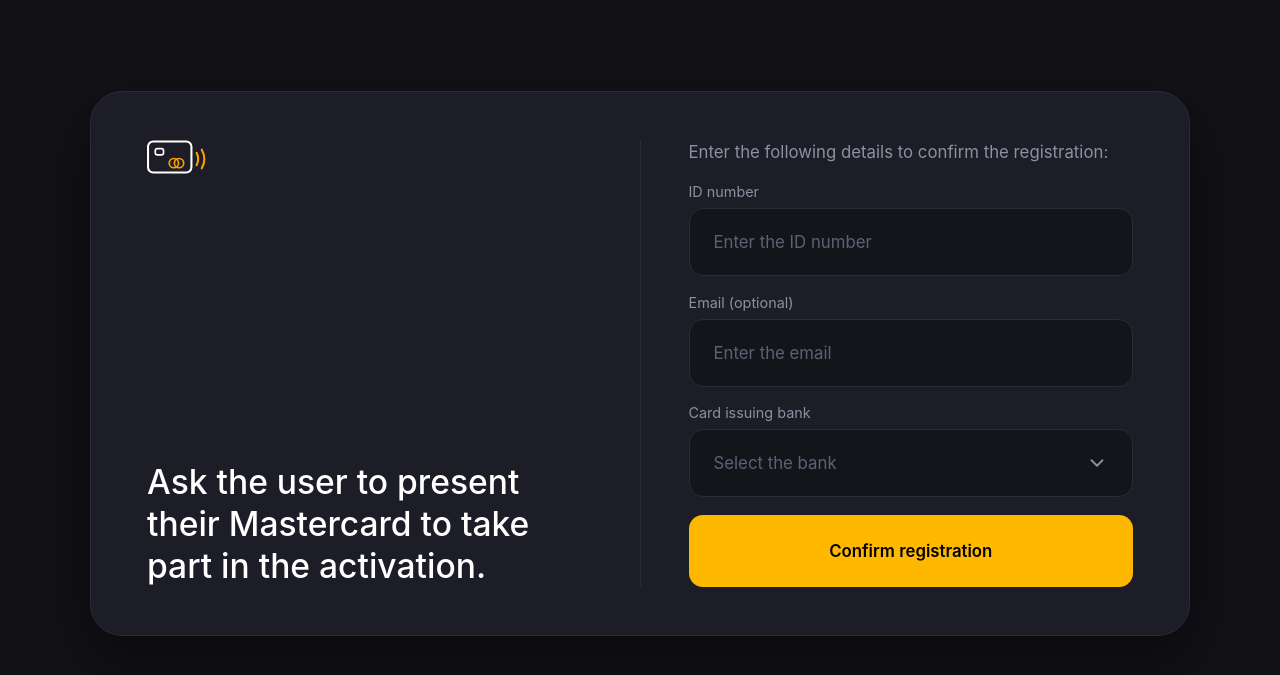
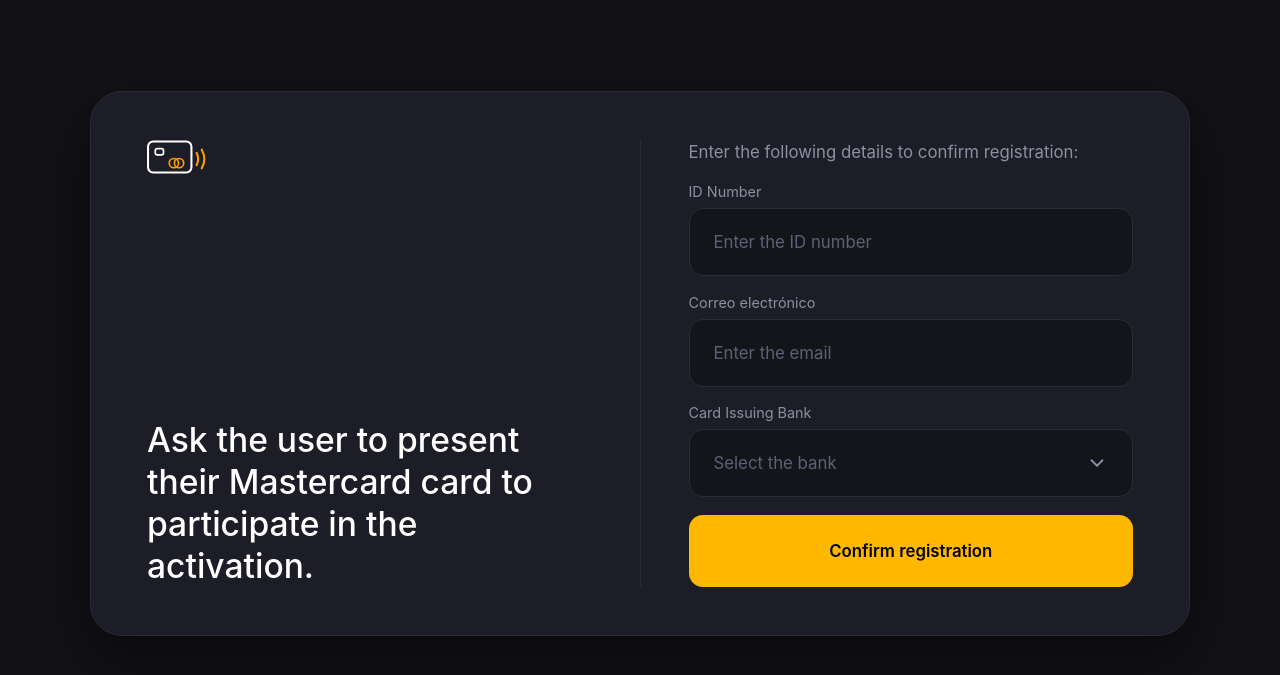
Before and after one commit to AVillarreta/mc-puertas-platform, a Django app: page /000/ in a window 1280 px wide. Shown: the part 73-748 px from the top of the page. Run offline with Django 5.2, Linux system fonts and the light colour scheme; tables that the repository leaves empty hold one stand-in row (values such as "Sample post").

Commit message:
cambio traduccion

```diff
--- a/templates/registration/register.html
+++ b/templates/registration/register.html
@@ -11,15 +11,15 @@
             <circle cx="31" cy="22" r="4.5" fill="none" stroke="#ffa000" stroke-width="1.6"/>
             <path d="M48 12q3 6 0 12M53 9q5 9 0 18" fill="none" stroke="#ffa000" stroke-width="2" stroke-linecap="round"/>
         </svg>
-        <h1 class="title">{% trans "Ask the user to present their Mastercard to take part in the activation." %}</h1>
+        <h1 class="title">{% trans "Ask the user to present their Mastercard card to participate in the activation." %}</h1>
     </div>
 
     <form class="card__form" method="post" novalidate data-form>
         {% csrf_token %}
-        <p class="lead">{% trans "Enter the following details to confirm the registration:" %}</p>
+        <p class="lead">{% trans "Enter the following details to confirm registration:" %}</p>
 
         <div class="field{% if form.id_number.errors %} has-error{% endif %}">
-            <label class="field__label" for="id_id_number">{% trans "ID number" %}</label>
+            <label class="field__label" for="id_id_number">{% trans "ID Number" %}</label>
             <input class="input" type="text" id="id_id_number" name="id_number" inputmode="text"
                    autocomplete="off" autocapitalize="characters" maxlength="50"
                    value="{{ form.id_number.value|default:'' }}"
@@ -28,7 +28,7 @@
         </div>
 
         <div class="field{% if form.email.errors %} has-error{% endif %}">
-            <label class="field__label" for="id_email">{% trans "Email (optional)" %}</label>
+            <label class="field__label" for="id_email">{% trans "Email" %}</label>
             <input class="input" type="email" id="id_email" name="email" inputmode="email"
                    autocomplete="off" autocapitalize="none" maxlength="254"
                    value="{{ form.email.value|default:'' }}" placeholder="{% trans 'Enter the email' %}">
@@ -36,7 +36,7 @@
         </div>
 
         <div class="field{% if form.bank.errors %} has-error{% endif %}">
-            <span class="field__label" id="bank_label">{% trans "Card issuing bank" %}</span>
+            <span class="field__label" id="bank_label">{% trans "Card Issuing Bank" %}</span>
             <div class="select" data-select>
                 <input type="hidden" name="bank" value="{{ selected_bank }}" data-select-input>
                 <button type="button" class="input select__btn" aria-haspopup="listbox"
@@ -47,7 +47,7 @@
                 <div class="select__backdrop" data-select-backdrop></div>
                 <div class="select__panel" data-select-panel hidden>
                     <span class="select__handle"></span>
-                    <p class="select__title">{% trans "Card issuing bank" %}</p>
+                    <p class="select__title">{% trans "Card Issuing Bank" %}</p>
                     <ul class="select__list" role="listbox">
                         {% for bank in banks %}
                         <li class="select__option{% if selected_bank == bank.pk|stringformat:'s' %} is-selected{% endif %}"
```
Also changed, not shown: templates/registration/duplicate.html (+4 -4 lines), locale/en/LC_MESSAGES/django.po, locale/es/LC_MESSAGES/django.po, 1 other file.
